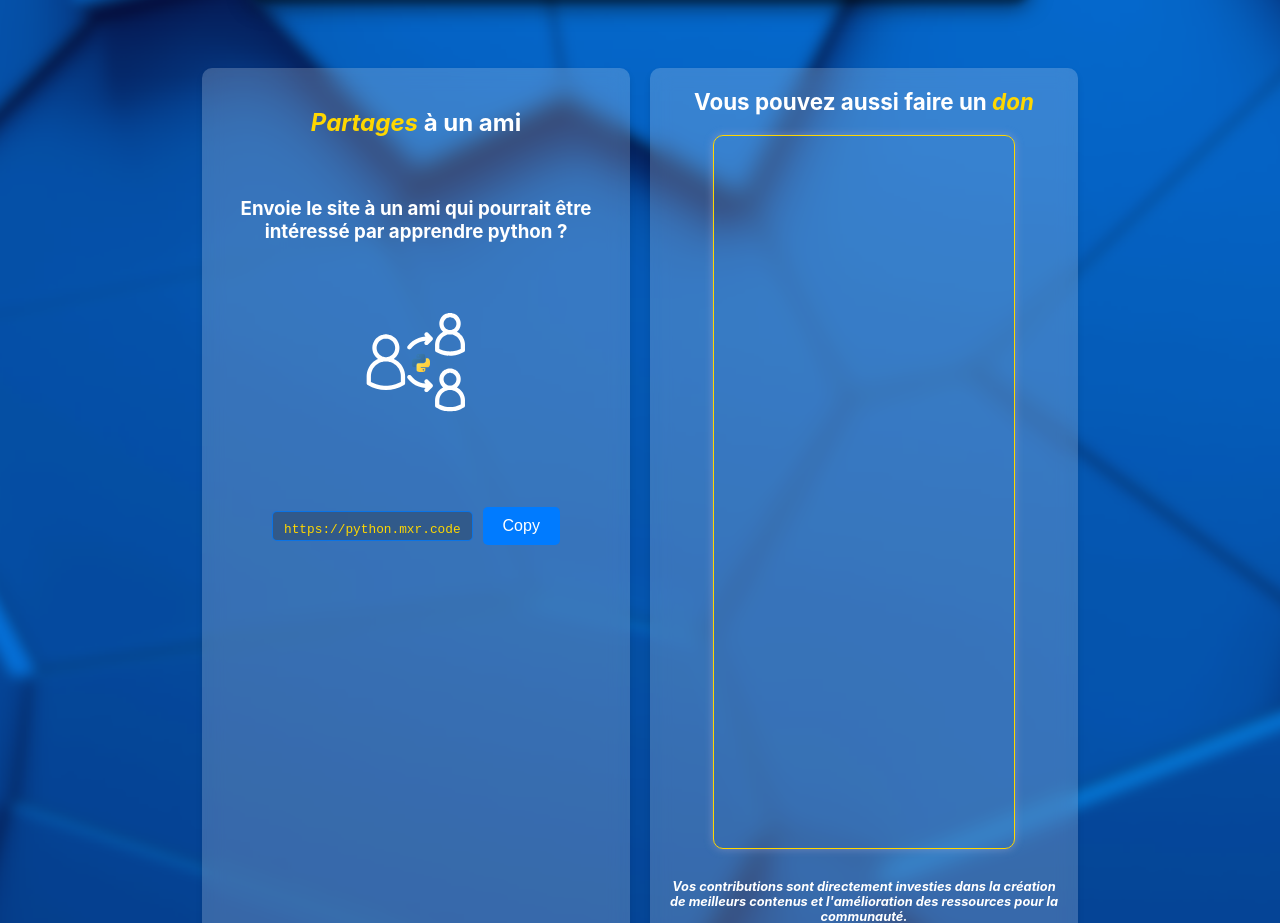
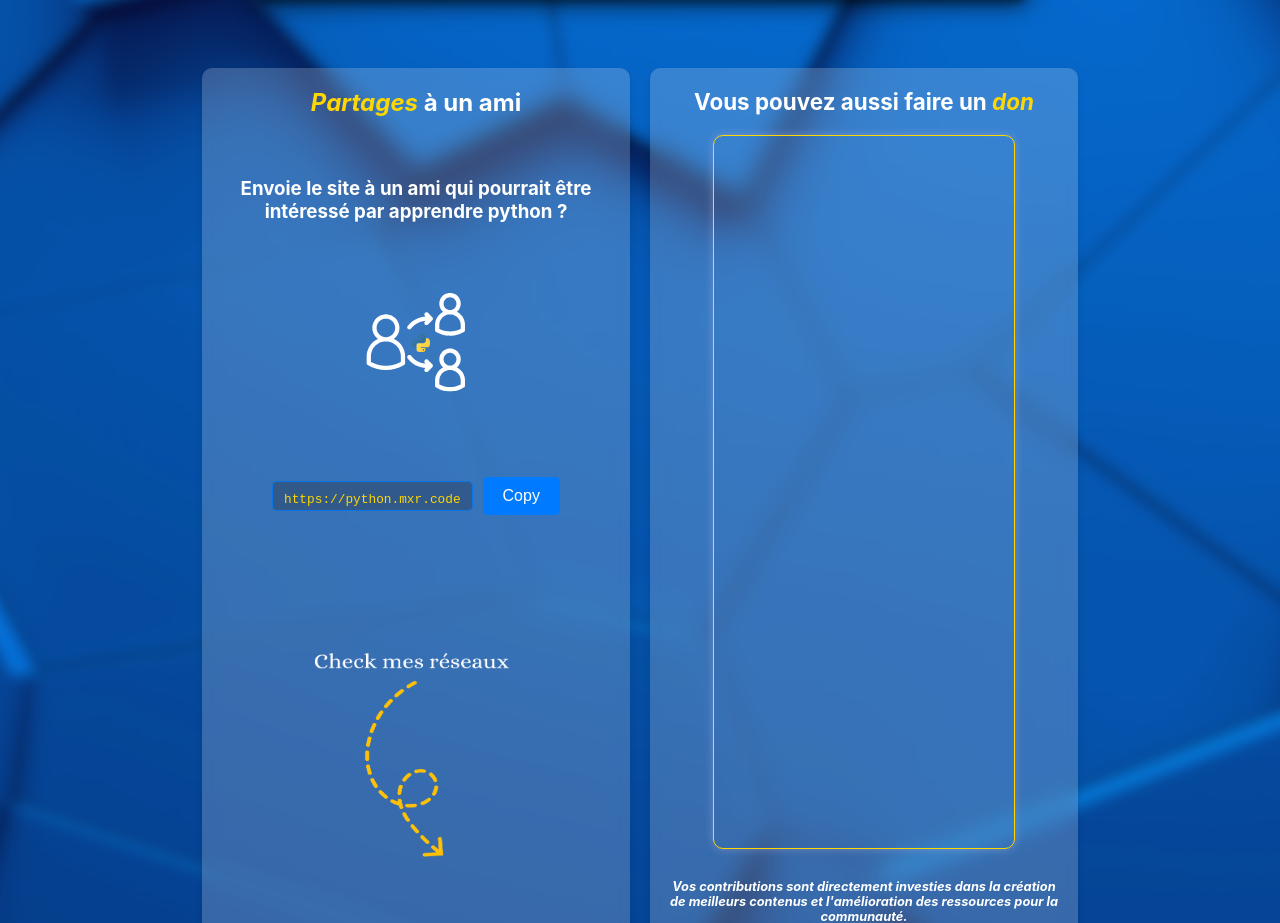
Before and after one commit to mamour-dx/learn-python-website, a React (Vite) app: page /support-me in a window 1280 px wide. Shown: the part 232-1155 px from the top of the page. Built offline with nearby package versions, Linux system fonts and the light colour scheme.

Commit message:
first fully functionnal website version⭐️

```diff
--- a/src/pages/SupportMe/SupportMe.css
+++ b/src/pages/SupportMe/SupportMe.css
@@ -11,7 +11,7 @@ h1 {
     flex-direction: column;
 
 }
-.Share img {
+.share-img {
     width: 100px;
     height: 100px;
     margin-bottom: 70px;
@@ -136,3 +136,11 @@ h1 {
 .Share > * {
     margin-bottom: 60px;
 }
+.socials {
+    margin-top: 70px;
+    width: 220px;
+    height: 220px;
+}
+.share {
+    margin-top: 0;
+}
--- a/src/pages/SupportMe/SupportMe.jsx
+++ b/src/pages/SupportMe/SupportMe.jsx
@@ -18,7 +18,7 @@ const SupportMe = () => {
         <div className='Share zoom-in'>
           <h2 className='share'><span className='kofi-profile'>Partages</span> à un ami</h2>
           <h3>Envoie le site à un ami qui pourrait être intéressé par apprendre python ?</h3>
-          <img src="src/assets/share.svg" alt="share" />
+          <img src="src/assets/share.svg" alt="share" className='share-img' />
           <div className="share-url-container">
             <textarea
               value="https://python.mxr.codes"
@@ -31,6 +31,7 @@ const SupportMe = () => {
               </button>
             </CopyToClipboard>
           </div>
+          <img src="src/assets/socials.png" className='socials' />
         </div>
         <div className='donate zoom-in'>
           <h2 className='donation-cta'>Vous pouvez aussi faire un <a href='https://ko-fi.com/mxrcodes' className='kofi-profile' target='_blank' rel="noopener noreferrer">don</a></h2>
```
Also changed, not shown: src/assets/socials.png (added).
